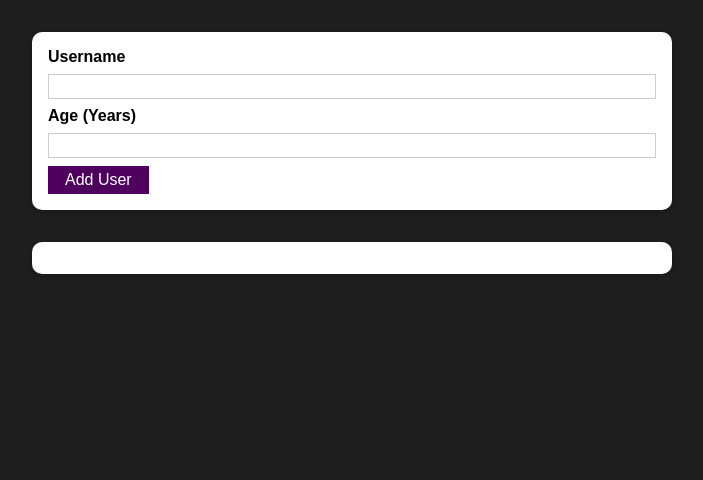
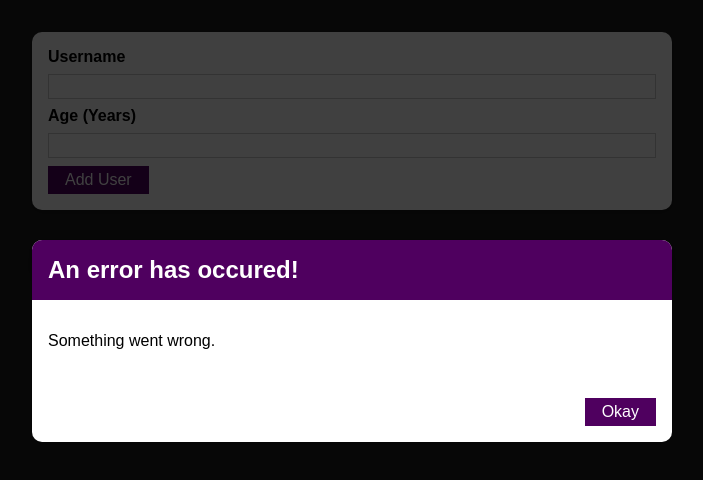
Before and after one commit to Santamaria-Alex/react-proj-3, a React (Create React App) app: page / in a window 1280 px wide. Shown: the top 480 px of the page, without its empty margins (288-991 px from the left). Built offline with nearby package versions, Linux system fonts and the light colour scheme.

Commit message:
created error modal

```diff
--- /dev/null
+++ b/src/components/UI/ErrorModal.js
@@ -0,0 +1,29 @@
+import React from "react";
+
+import Card from './Card'
+import Button from './Button'
+import classes from './ErrorModal.module.css'
+
+
+const ErrorModal = props => {
+    return (
+        <div>
+            <div className={classes.backdrop}>
+                <Card className={classes.modal}>
+                    <header className={classes.header}>
+                        <h2>{props.title}</h2>
+                    </header>
+                    <div className={classes.content}>
+                        <p>{props.message}</p>
+                    </div>
+                    <footer className={classes.actions}>
+                        <Button>Okay</Button>
+
+                    </footer>
+                </Card>
+            </div>
+        </div>
+    )
+};
+
+export default ErrorModal;
--- /dev/null
+++ b/src/components/UI/ErrorModal.module.css
@@ -0,0 +1,45 @@
+.backdrop {
+  position: fixed;
+  top: 0;
+  left: 0;
+  width: 100%;
+  height: 100vh;
+  z-index: 10;
+  background: rgba(0, 0, 0, 0.75);
+}
+
+.modal {
+  position: fixed;
+  top: 30vh;
+  left: 10%;
+  width: 80%;
+  z-index: 100;
+  overflow: hidden;
+}
+
+.header {
+  background: #4f005f;
+  padding: 1rem;
+}
+
+.header h2 {
+  margin: 0;
+  color: white;
+}
+
+.content {
+  padding: 1rem;
+}
+
+.actions {
+  padding: 1rem;
+  display: flex;
+  justify-content: flex-end;
+}
+
+@media (min-width: 768px) {
+  .modal {
+    left: calc(50% - 20rem);
+    width: 40rem;
+  }
+}
--- a/src/components/Users/AddUser.js
+++ b/src/components/Users/AddUser.js
@@ -2,6 +2,7 @@
 import Card from "../UI/Card";
 import classes from './AddUser.module.css';
 import Button from "../UI/Button";
+import ErrorModal from "../UI/ErrorModal";
 
 const AddUser = props => {
 
@@ -40,6 +41,8 @@
     }
 
     return (
+        <div>
+            <ErrorModal title='An error has occured!' message='Something went wrong.'/>
             <Card className={classes.input}>
                 <form onSubmit={addUserHandler}>
                     <label htmlFor="username">Username</label>
@@ -61,6 +64,7 @@
                     <Button type="submit">Add User</Button>
                 </form>
             </Card>
+        </div>
     )
 };
 
```
Lines whose indentation alone changed are shown as unchanged.
